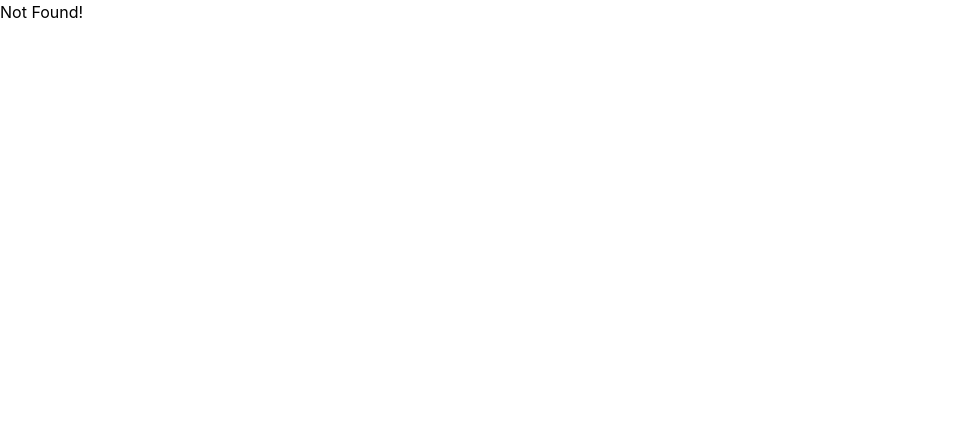
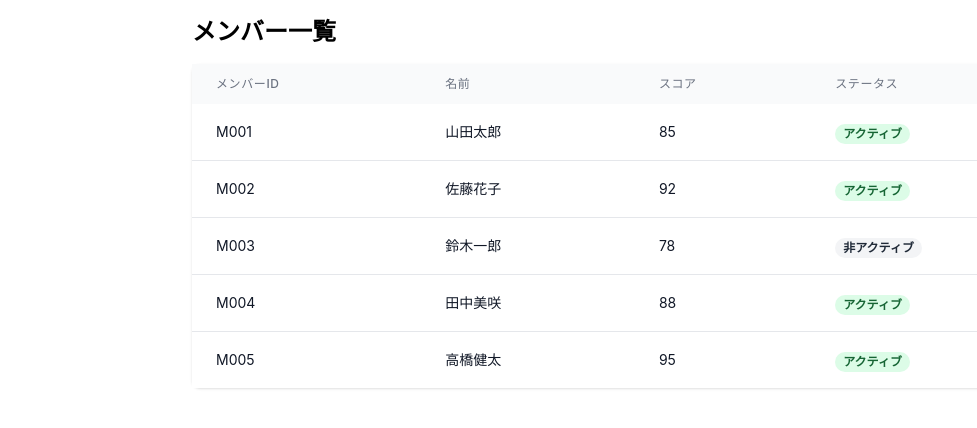
Before and after one commit to umanari145/react_sample2, a React (Create React App) app in the folder front/: page /member in a window 1280 px wide. Shown: the top 428 px of the page, without its empty margins (0-977 px from the left). Built offline with nearby package versions, Linux system fonts and the light colour scheme.

Commit message:
menber一覧ページを実装

```diff
--- a/front/src/App.tsx
+++ b/front/src/App.tsx
@@ -13,6 +13,7 @@ import { NotFoundPage } from './pages/Youtube/NotFoundPage';
 import { Score } from './pages/Score';
 import { Context } from './pages/Context';
 import { PrefSelect } from './pages/PrefSelect';
+import { MemberList } from './pages/MemberList';
 
 // 全体に適用
 const GlobalStyle = createGlobalStyle`
@@ -41,6 +42,7 @@ const App = () => {
           <Route path="/youtube/:videId" Component={PlayerPage} />
           <Route path="/score" Component={Score} />
           <Route path="/pref" Component={PrefSelect} />
+          <Route path="/member" Component={MemberList} />
           <Route path="/context" Component={Context} />
           <Route path="/form" Component={Context} />
           <Route path="*" Component={NotFoundPage} />
--- /dev/null
+++ b/front/src/class/Member.tsx
@@ -0,0 +1,6 @@
+export type Member = {
+  member_id: string;
+  name: string;
+  score: number;
+  status: string;
+};
--- /dev/null
+++ b/front/src/pages/MemberList.tsx
@@ -0,0 +1,171 @@
+import { FC, useEffect, useState } from 'react';
+import * as _ from 'lodash';
+import styled from 'styled-components';
+import { Member } from '../class/Member';
+
+const Wrapper = styled.div`
+  width: 70%;
+  margin: 0 auto;
+  height: 100%;
+`;
+
+// 擬似APIレスポンスの型定義
+interface ApiResponse {
+  success: boolean;
+  data: Member[];
+  message?: string;
+}
+
+// 擬似API: setTimeoutを使ってMemberデータを返す
+const fetchMembersFromFakeApi = (): Promise<ApiResponse> => {
+  return new Promise((resolve) => {
+    // 1.5秒後にデータを返す
+    setTimeout(() => {
+      const mockMembers: Member[] = [
+        {
+          member_id: 'M001',
+          name: '山田太郎',
+          score: 85,
+          status: 'active',
+        },
+        {
+          member_id: 'M002',
+          name: '佐藤花子',
+          score: 92,
+          status: 'active',
+        },
+        {
+          member_id: 'M003',
+          name: '鈴木一郎',
+          score: 78,
+          status: 'inactive',
+        },
+        {
+          member_id: 'M004',
+          name: '田中美咲',
+          score: 88,
+          status: 'active',
+        },
+        {
+          member_id: 'M005',
+          name: '高橋健太',
+          score: 95,
+          status: 'active',
+        },
+      ];
+
+      resolve({
+        success: true,
+        data: mockMembers,
+        message: 'メンバー情報を取得しました',
+      });
+    }, 1500);
+  });
+};
+
+export const MemberList: FC = () => {
+  const [members, setMembers] = useState<Member[]>([]);
+  const [isLoading, setIsLoading] = useState<boolean>(false);
+  const [error, setError] = useState<string>('');
+
+  useEffect(() => {
+    const fetchMembers = async () => {
+      setIsLoading(true);
+      setError('');
+      try {
+        const response = await fetchMembersFromFakeApi();
+        if (response.success) {
+          setMembers(response.data);
+        } else {
+          setMembers([]);
+          setError('データの取得に失敗しました');
+        }
+      } catch (error) {
+        console.error('Error fetching data: ', error);
+        setMembers([]);
+        setError('エラーが発生しました');
+      } finally {
+        setIsLoading(false);
+      }
+    };
+    fetchMembers();
+  }, []);
+
+  return (
+    <Wrapper>
+      <div className="mt-4 mb-8">
+        <h1 className="text-2xl font-bold mb-4">メンバー一覧</h1>
+
+        {isLoading && (
+          <div className="flex items-center justify-center py-8">
+            <div className="flex flex-col items-center">
+              <div className="animate-spin rounded-full h-12 w-12 border-b-4 border-blue-500"></div>
+              <p className="mt-4 text-gray-600">読み込み中...</p>
+            </div>
+          </div>
+        )}
+
+        {error && (
+          <div className="bg-red-100 border border-red-400 text-red-700 px-4 py-3 rounded mb-4">
+            {error}
+          </div>
+        )}
+
+        {!isLoading && !error && members.length === 0 && (
+          <div className="text-center text-gray-500 py-8">
+            メンバーが見つかりません
+          </div>
+        )}
+
+        {!isLoading && members.length > 0 && (
+          <div className="bg-white rounded-lg shadow">
+            <table className="min-w-full">
+              <thead className="bg-gray-50">
+                <tr>
+                  <th className="px-6 py-3 text-left text-xs font-medium text-gray-500 uppercase tracking-wider">
+                    メンバーID
+                  </th>
+                  <th className="px-6 py-3 text-left text-xs font-medium text-gray-500 uppercase tracking-wider">
+                    名前
+                  </th>
+                  <th className="px-6 py-3 text-left text-xs font-medium text-gray-500 uppercase tracking-wider">
+                    スコア
+                  </th>
+                  <th className="px-6 py-3 text-left text-xs font-medium text-gray-500 uppercase tracking-wider">
+                    ステータス
+                  </th>
+                </tr>
+              </thead>
+              <tbody className="bg-white divide-y divide-gray-200">
+                {members.map((member: Member) => (
+                  <tr key={`member-${member.member_id}`} className="hover:bg-gray-50">
+                    <td className="px-6 py-4 whitespace-nowrap text-sm text-gray-900">
+                      {member.member_id}
+                    </td>
+                    <td className="px-6 py-4 whitespace-nowrap text-sm font-medium text-gray-900">
+                      {member.name}
+                    </td>
+                    <td className="px-6 py-4 whitespace-nowrap text-sm text-gray-900">
+                      {member.score}
+                    </td>
+                    <td className="px-6 py-4 whitespace-nowrap">
+                      <span
+                        className={`px-2 inline-flex text-xs leading-5 font-semibold rounded-full ${
+                          member.status === 'active'
+                            ? 'bg-green-100 text-green-800'
+                            : 'bg-gray-100 text-gray-800'
+                        }`}
+                      >
+                        {member.status === 'active' ? 'アクティブ' : '非アクティブ'}
+                      </span>
+                    </td>
+                  </tr>
+                ))}
+              </tbody>
+            </table>
+          </div>
+        )}
+      </div>
+    </Wrapper>
+  );
+};
```
